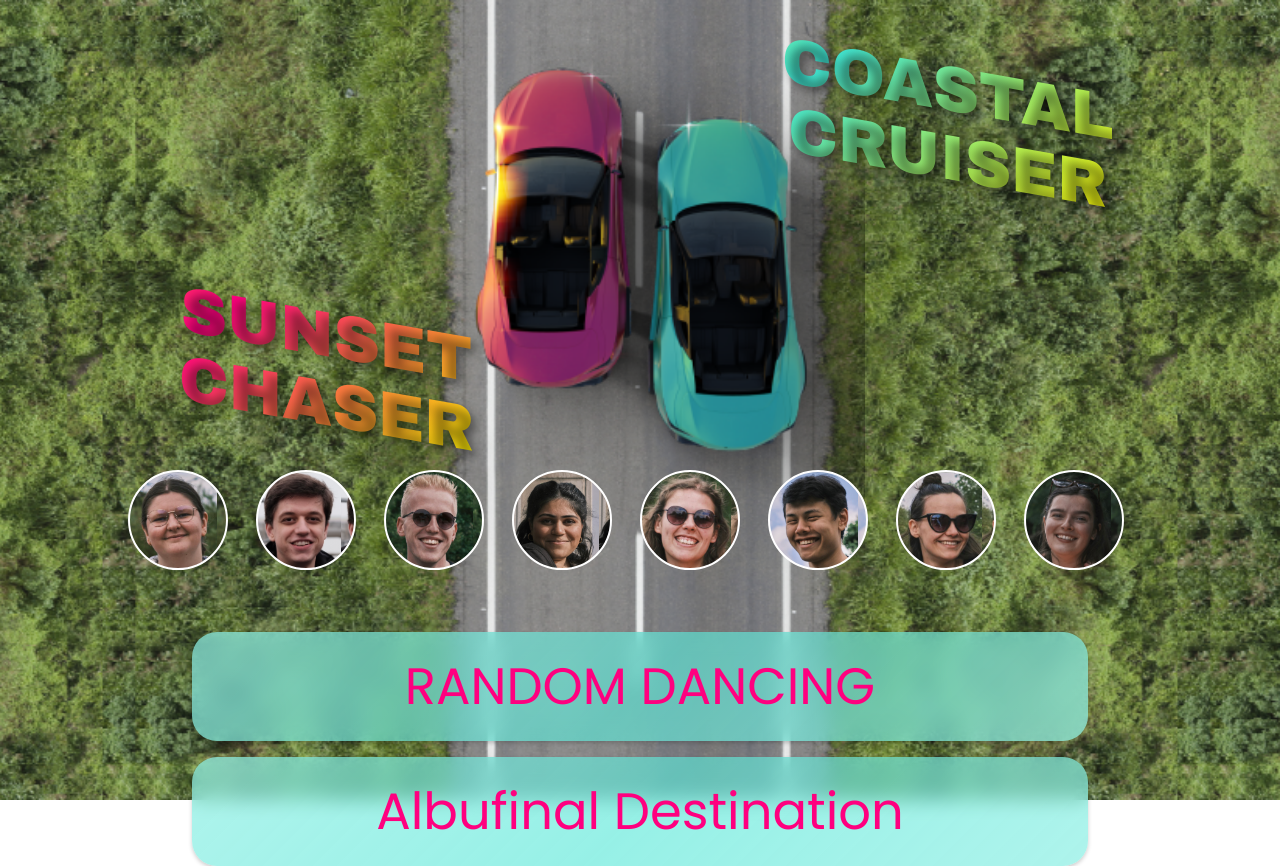
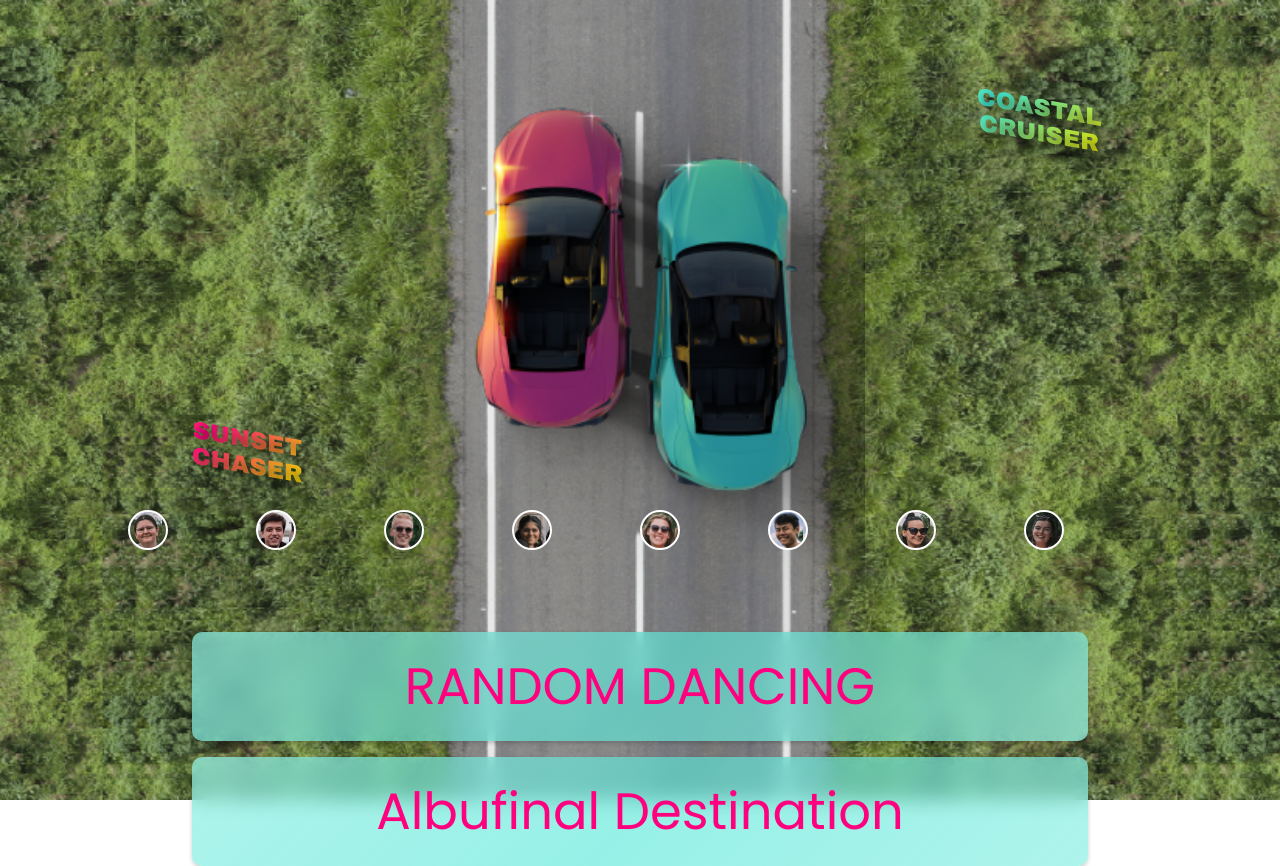
Before and after one commit to Henrivdb99/Vroom, a plain HTML site: page index.html in a window 1280 px wide. Drawn offline with Linux system fonts and the light colour scheme.

Commit message:
Add files via upload

```diff
--- a/style.css
+++ b/style.css
@@ -43,7 +43,7 @@ body {
     gap: 2vh;
     width: 100%;
     height: 100%; /* Set the car container height to 60% of viewport height */
-    margin-top: -20vh;
+    margin-top: -15vh;
     position: relative;
 
   overflow: hidden; /* Cut off excess parts of the background image */
@@ -63,8 +63,8 @@ body {
 
 .seat {
   position: absolute; /* Use absolute positioning to position seats */
-  width: 100px; /* Adjust the seat width as needed */
-  height: 100px; /* Adjust the seat height as needed */
+  width: 40px; /* Adjust the seat width as needed */
+  height: 40px; /* Adjust the seat height as needed */
   border-radius: 50%; /* Make the seat circular */
   border: 2px solid #fff; /* Add a white border to the seat */
   background-size: contain;
@@ -114,7 +114,6 @@ body {
 
 h2 {
     font-family: 'Arial Black', sans-serif;
-    font-size: 4em;
     font-weight: bold;
     z-index: 1;
     text-transform: uppercase;
@@ -132,13 +131,13 @@ h2 {
 
 .car-title-top {
     top: 28%;
-    right: 13%;
+    right: 14%;
     background-image: linear-gradient(-225deg, #fff800 0%, #3FE4D3 50%, #fff800 100%);
 }
 
 .car-title-bottom {
     bottom: 24%;
-    left: 14%;
+    left: 15%;
     background-image: linear-gradient(-225deg, #fff800 0%, #ff007f 50%, #fff800 100%);
 }
 
@@ -187,7 +186,7 @@ button {
     background-color: rgba(63, 228, 211, 0.6);
     backdrop-filter: blur(10px);    color: #ff007f;
     border: none;
-    border-radius: 25px;
+    border-radius: 10px;
     cursor: pointer;
     width: 100%;
     background-image: linear-gradient(
```
